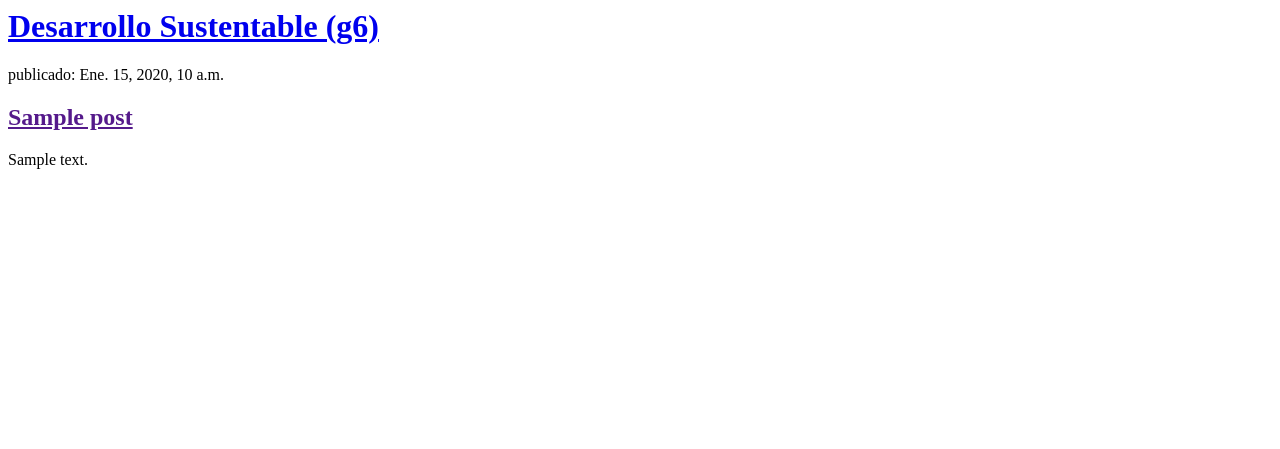
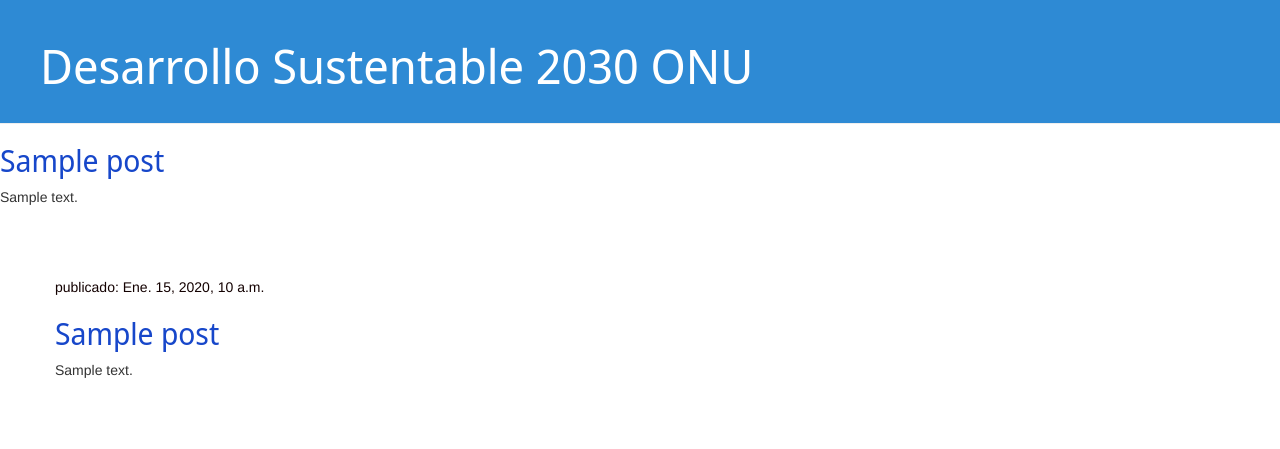
Before and after one commit to PazNicolas/blog_g6, a Django app: template mysite/blog/templates/blog/post_list.html in a window 1280 px wide. Shown: the top 449 px of the page. Run offline with Django 3.2, Linux system fonts and the light colour scheme; the template is opened without the code that fills it: values that come from a table or form of the project are taken from there, others are empty; tables that the repository leaves empty hold one stand-in row (values such as "Sample post"); some libraries are stand-ins or nearby versions.

Commit message:
Añadido CSS

```diff
--- /dev/null
+++ b/mysite/blog/static/css/blog.css
@@ -0,0 +1,56 @@
+.page-header {
+    background-color: #2e8ad4;
+    margin-top: 0;
+    padding: 20px 20px 20px 40px;
+}
+
+.page-header h1,
+.page-header h1 a,
+.page-header h1 a:visited,
+.page-header h1 a:active {
+    color: #ffffff;
+    font-size: 36pt;
+    text-decoration: none;
+}
+
+.content {
+    margin-left: 40px;
+}
+
+h1,
+h2,
+h3,
+h4 {
+    font-family: 'Noto Sans Display', sans-serif;
+}
+
+.date {
+    color: #130101;
+}
+
+.save {
+    float: right;
+}
+
+.post-form textarea,
+.post-form input {
+    width: 100%;
+}
+
+.top-menu,
+.top-menu:hover,
+.top-menu:visited {
+    color: #ffffff;
+    float: right;
+    font-size: 26pt;
+    margin-right: 20px;
+}
+
+.post {
+    margin-bottom: 70px;
+}
+
+.post h2 a,
+.post h2 a:visited {
+    color: #1747ca;
+}
--- a/mysite/blog/templates/blog/post_list.html
+++ b/mysite/blog/templates/blog/post_list.html
@@ -1,11 +1,40 @@
+{% load static %}
+<html>
+
+<head>
+    <title>Desarrollo Sustentable (G-6)</title>
+    <link href="https://fonts.googleapis.com/css2?family=Noto+Sans+Display:wght@200&display=swap" rel="stylesheet">
+    <link rel="stylesheet" href="//maxcdn.bootstrapcdn.com/bootstrap/3.2.0/css/bootstrap.min.css">
+    <link rel="stylesheet" href="//maxcdn.bootstrapcdn.com/bootstrap/3.2.0/css/bootstrap-theme.min.css">
+    <link rel="stylesheet" href="{% static 'css/blog.css' %}">
+</head>
+
+<body>
     <div>
-    <h1><a href="/">Desarrollo Sustentable (g6)</a></h1>
+        <div class="page-header">
+            <h1><a href="/">Desarrollo Sustentable 2030 ONU</a></h1>
+        </div>
+        <div class="post">
+            <h2><a href="">{{ post.title }}</a></h2>
+            <p>{{ post.text|linebreaksbr }}</p>
+        </div>
     </div>
 
+    <div class="content container">
+        <div class="row">
+            <div class="col-md-8">
                 {% for post in posts %}
-<div>
-    <p> publicado: {{ post.published_date }}</p>
+                <div class="post">
+                    <div class="date">
+                        <p>publicado: {{ post.published_date }}</p>
+                    </div>
                     <h2><a href="">{{ post.title }}</a></h2>
                     <p>{{ post.text|linebreaksbr }}</p>
                 </div>
                 {% endfor %}
+            </div>
+        </div>
+    </div>
+</body>
+
+</html>
```
Lines whose indentation alone changed are shown as unchanged.
